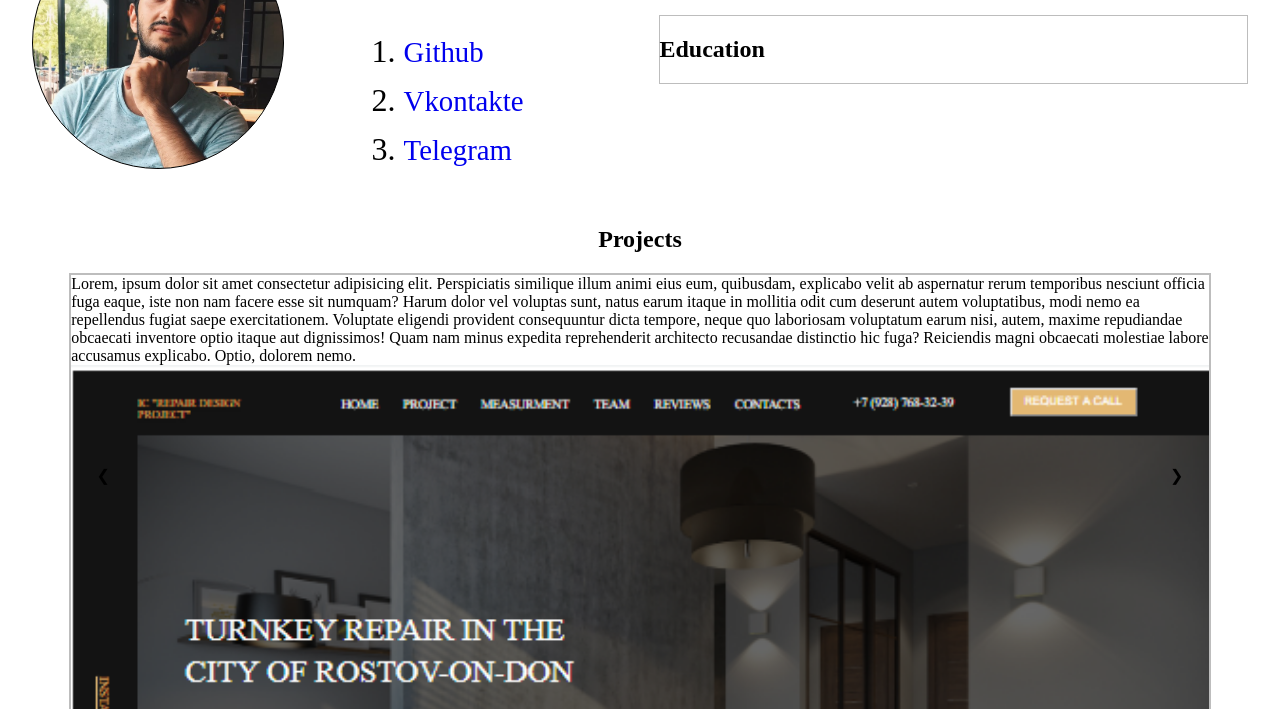
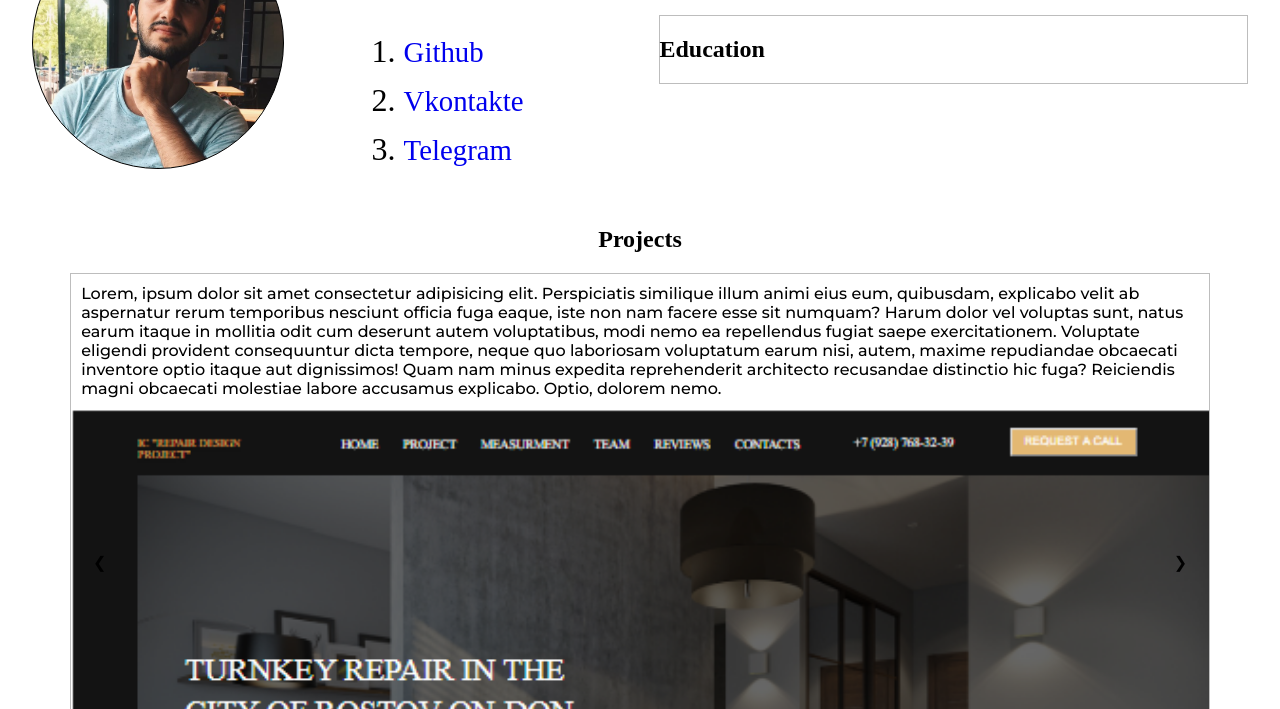
Before and after one commit to HakobjanianDavid/portfolio, a plain HTML site: page index.html in a window 1280 px wide. Shown: the part 91-800 px from the top of the page. Drawn offline with Linux system fonts and the light colour scheme.

Commit message:
feat: add new styles for slider

```diff
--- a/style.css
+++ b/style.css
@@ -66,14 +66,15 @@
     cursor: pointer;
 }
 
-.title {
-    /* border: 1px solid white; */
+.mySlides {
+    grid-template-columns: 2fr 1.4fr;
+    height: 100%;
 }
 
-
-.mySlides {
-    grid-template-columns: 2fr 1.3fr;
-    height: 100%;
+.descriptionOfProject {
+    font-family: 'Montserrat', sans-serif;
+    font-weight: 500;
+    padding: 10px;
 }
 
 .picture {
@@ -83,6 +84,7 @@
 .repaire {
     background: url(img/Rapaire.png);
     background-size: cover;
+    background-position-y: -3px;
 }
 
 .theyelow {
@@ -98,7 +100,6 @@
     padding: 0;
     margin: 0;
     z-index: 1;
-    /* position: absolute; */
     background-color: white;
 }
 
@@ -123,18 +124,20 @@
 .sliderConteiner {
   width: 90%;
   height: 77%;
-    border: 2px solid #bdbdbd;
+  border: 0.3px solid #bdbdbd;
   position: relative;
 }
 
 .next, .prev {
   position: absolute;
-    top: 20vh;
-    width: 5vw;
+  top: 43%;
+  width: 5%;
   height: 10vh;
   display: flex;
   justify-content: center;
   align-items: center;
+  border-radius: 1px;
+  color: #000000;
 }
 
 .prev {
@@ -145,8 +148,15 @@
   right: 0;
 }
 
+.prev:hover,
+.next:hover {
+    background-color: #c4bbbb;
+    opacity: 0.3;
+    cursor: pointer;
+}
+
 .hover {
-    background-color: #bdbdbd;
+  background-color: #c4bbbb;
   color: black;
   transition: ease;
 }
```
Lines whose indentation alone changed are shown as unchanged.
